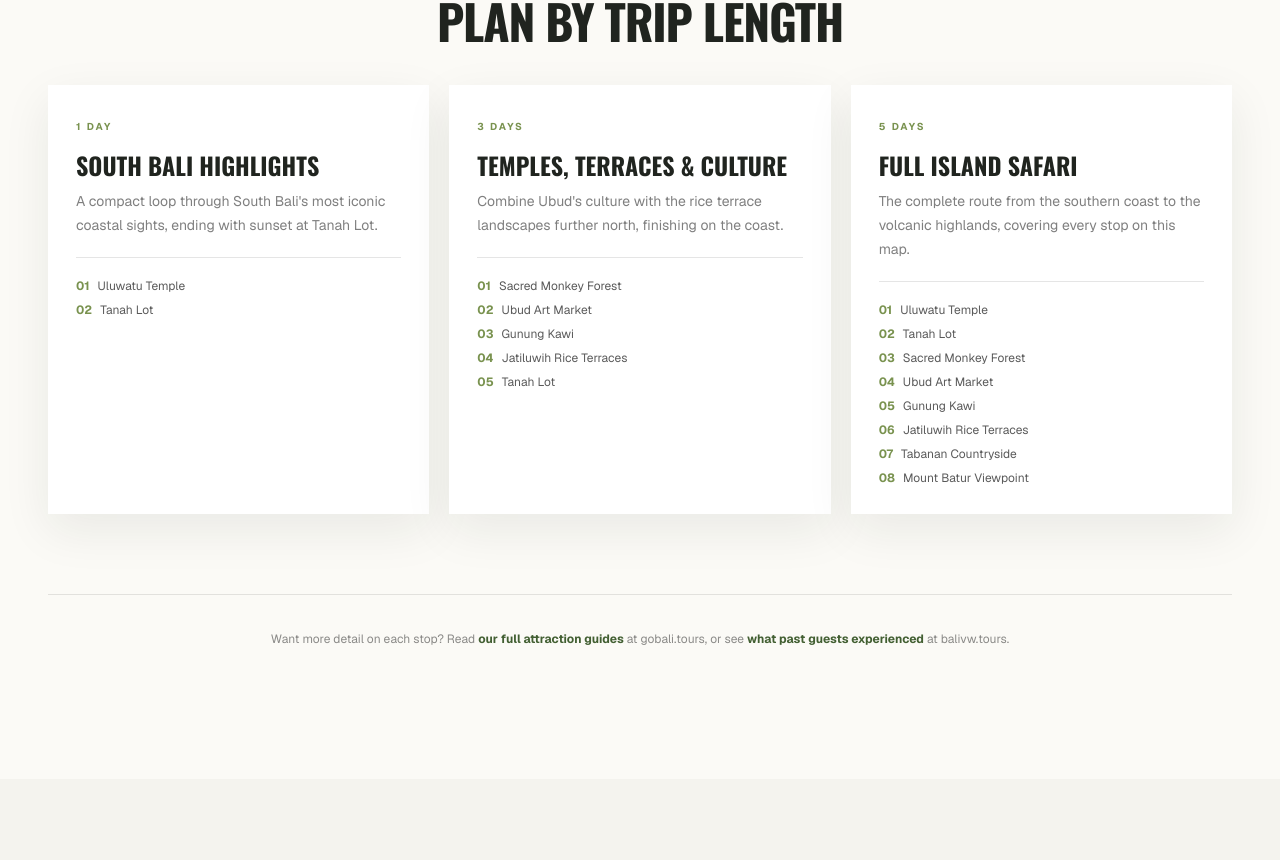
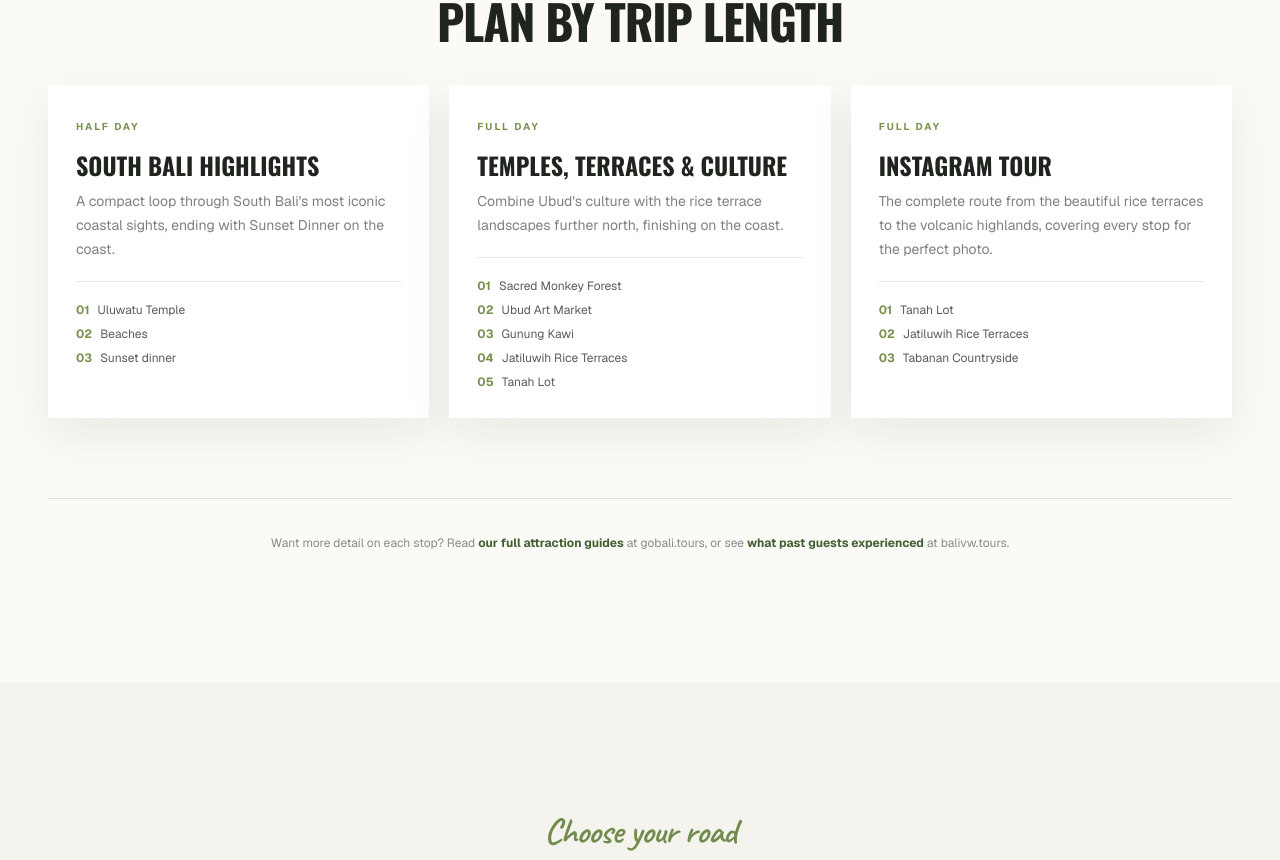
Before and after one commit to ereider1/vwtourbali, a Next.js app: page /balisafari in a window 1280 px wide. Shown: the part 1920-2780 px from the top of the page. Built offline with nearby package versions, Linux system fonts and the light colour scheme; no server answers.

Commit message:
updated day schedule

```diff
--- a/components/trip-planner.tsx
+++ b/components/trip-planner.tsx
@@ -99,34 +99,29 @@ const stops: MapStop[] = [
 
 const itineraries = [
   {
-    days: "1 Day",
+    days: "Half Day",
     title: "South Bali Highlights",
-    route: ["Uluwatu Temple", "Tanah Lot"],
+    route: ["Uluwatu Temple", "Beaches", "Sunset dinner"],
     summary:
-      "A compact loop through South Bali's most iconic coastal sights, ending with sunset at Tanah Lot.",
+      "A compact loop through South Bali's most iconic coastal sights, ending with Sunset Dinner on the coast.",
   },
   {
-    days: "3 Days",
+    days: "Full Day",
     title: "Temples, Terraces & Culture",
     route: ["Sacred Monkey Forest", "Ubud Art Market", "Gunung Kawi", "Jatiluwih Rice Terraces", "Tanah Lot"],
     summary:
       "Combine Ubud's culture with the rice terrace landscapes further north, finishing on the coast.",
   },
   {
-    days: "5 Days",
-    title: "Full Island Safari",
+    days: "Full Day",
+    title: "Instagram Tour",
     route: [
-      "Uluwatu Temple",
       "Tanah Lot",
-      "Sacred Monkey Forest",
-      "Ubud Art Market",
-      "Gunung Kawi",
       "Jatiluwih Rice Terraces",
       "Tabanan Countryside",
-      "Mount Batur Viewpoint",
     ],
     summary:
-      "The complete route from the southern coast to the volcanic highlands, covering every stop on this map.",
+      "The complete route from the beautiful rice terraces to the volcanic highlands, covering every stop for the perfect photo.",
   },
 ];
 
```
